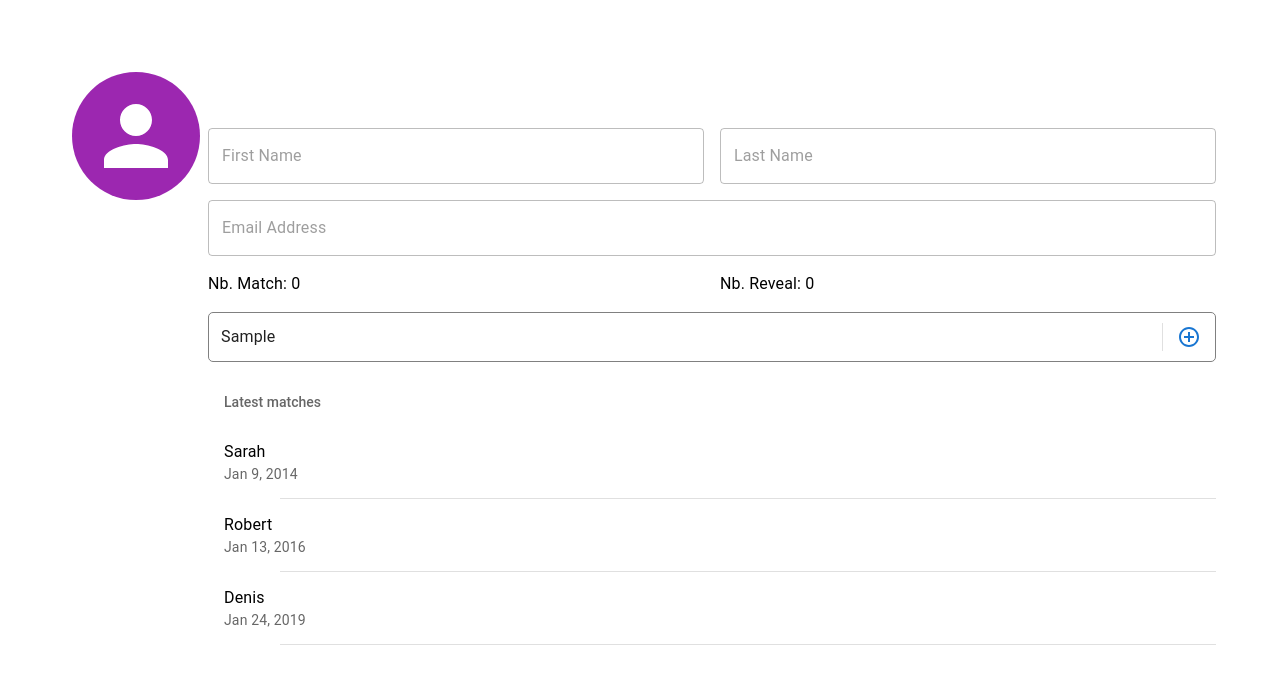
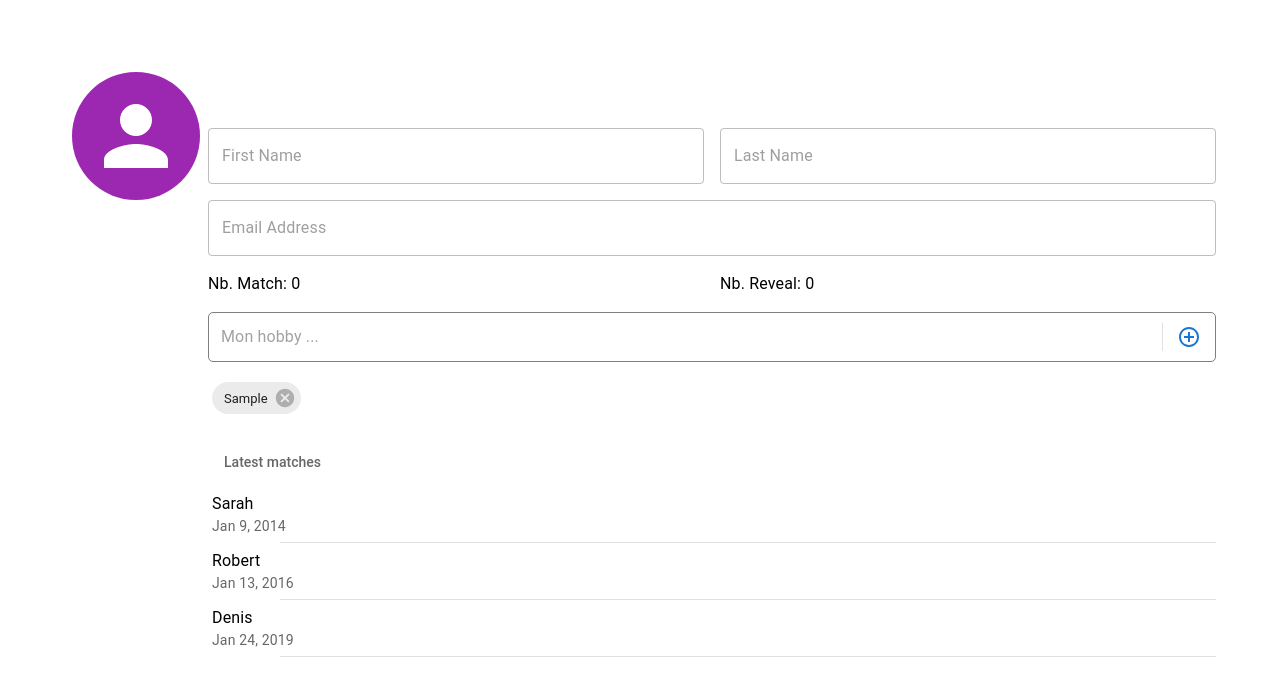
Before and after one commit to frisk038/livechat-front, a React (Vite) app: page /profile in a window 1280 px wide. Both pictures are taken after typing "Sample" into the empty fields and a click on the button "search". Shown: the top 696 px of the page. Built offline with nearby package versions, Linux system fonts and the light colour scheme; no server answers.

Commit message:
add hobby ui

```diff
--- a/src/components/inputTextIcon.tsx
+++ b/src/components/inputTextIcon.tsx
@@ -7,6 +7,8 @@ import { FunctionComponent } from "react";
 interface InputTextIconProps {
   icon: React.ReactElement<SvgIconProps>;
   onSubmit: (e: React.FormEvent<HTMLFormElement>) => void;
+  onChange: (e: React.ChangeEvent<HTMLTextAreaElement | HTMLInputElement>) => void;
+  value: string;
 }
 
 const InputTextIcon: FunctionComponent<InputTextIconProps> = (props) => {
@@ -30,6 +32,8 @@ const InputTextIcon: FunctionComponent<InputTextIconProps> = (props) => {
         required
         fullWidth
         id="inputText"
+        value={props.value}
+        onChange={props.onChange}
       />
 
       <Divider sx={{ height: 28, m: 0.5 }} orientation="vertical" />
--- a/src/pages/profile.tsx
+++ b/src/pages/profile.tsx
@@ -1,11 +1,11 @@
 import { AddCircleOutline } from "@mui/icons-material";
+import { Chip, styled } from "@mui/material";
 import Avatar from "@mui/material/Avatar";
 import Box from "@mui/material/Box";
 import Container from "@mui/material/Container";
 import Divider from "@mui/material/Divider";
 import Grid from "@mui/material/Grid";
 import List from "@mui/material/List";
-import ListItem from "@mui/material/ListItem";
 import ListItemText from "@mui/material/ListItemText";
 import ListSubheader from "@mui/material/ListSubheader";
 import TextField from "@mui/material/TextField";
@@ -16,6 +16,10 @@ import { AuthContext } from "../store/authprovider";
 
 interface ProfileProps {}
 
+const ListItem = styled("li")(({ theme }) => ({
+  margin: theme.spacing(0.5),
+}));
+
 const Profile: FunctionComponent<ProfileProps> = () => {
   const currentUser = useContext(AuthContext);
   const [nbReveal, setNbReveal] = useState(0);
@@ -25,6 +29,28 @@ const Profile: FunctionComponent<ProfileProps> = () => {
     { name: "Robert", date: "Jan 13, 2016" },
     { name: "Denis", date: "Jan 24, 2019" },
   ]);
+  const [hobbies, setHobbies] = useState<string[]>([]);
+  const [newHobby, setNewHobby] = useState("");
+
+  const handleAddHobbies = (event: React.FormEvent<HTMLFormElement>) => {
+    event.preventDefault();
+    const newHobbies = [
+      ...hobbies,
+      (event.currentTarget.elements.namedItem("inputText") as HTMLInputElement).value,
+    ];
+    setHobbies(newHobbies);
+    setNewHobby("");
+  };
+
+  const handleDeleteHobby = (hobbyTodelete: string) => () => {
+    setHobbies((hobs) => hobs.filter((hob) => hob !== hobbyTodelete));
+  };
+
+  const handleChangeHobbies = (
+    event: React.ChangeEvent<HTMLTextAreaElement | HTMLInputElement>
+  ) => {
+    setNewHobby(event.target.value);
+  };
 
   // const [email, setEmail] = useState("");
   // const [lname, setLname] = useState("");
@@ -99,14 +125,32 @@ const Profile: FunctionComponent<ProfileProps> = () => {
 
             <Grid item xs={12}>
               <InputTextIcon
-                onSubmit={(e) => {
-                  e.preventDefault();
-                  alert(
-                    (e.currentTarget.elements.namedItem("inputText") as HTMLInputElement).value
-                  );
-                }}
+                onSubmit={handleAddHobbies}
                 icon={<AddCircleOutline />}
+                value={newHobby}
+                onChange={handleChangeHobbies}
               ></InputTextIcon>
+            </Grid>
+
+            <Grid
+              item
+              xs={12}
+              sx={{
+                display: "flex",
+                flexWrap: "wrap",
+                listStyle: "none",
+                p: 0.5,
+                m: 0,
+              }}
+              component="ul"
+            >
+              {hobbies.map((hobby) => {
+                return (
+                  <ListItem key={hobby}>
+                    <Chip label={hobby} onDelete={handleDeleteHobby(hobby)} />
+                  </ListItem>
+                );
+              })}
             </Grid>
 
             <Grid item xs={12}>
```
